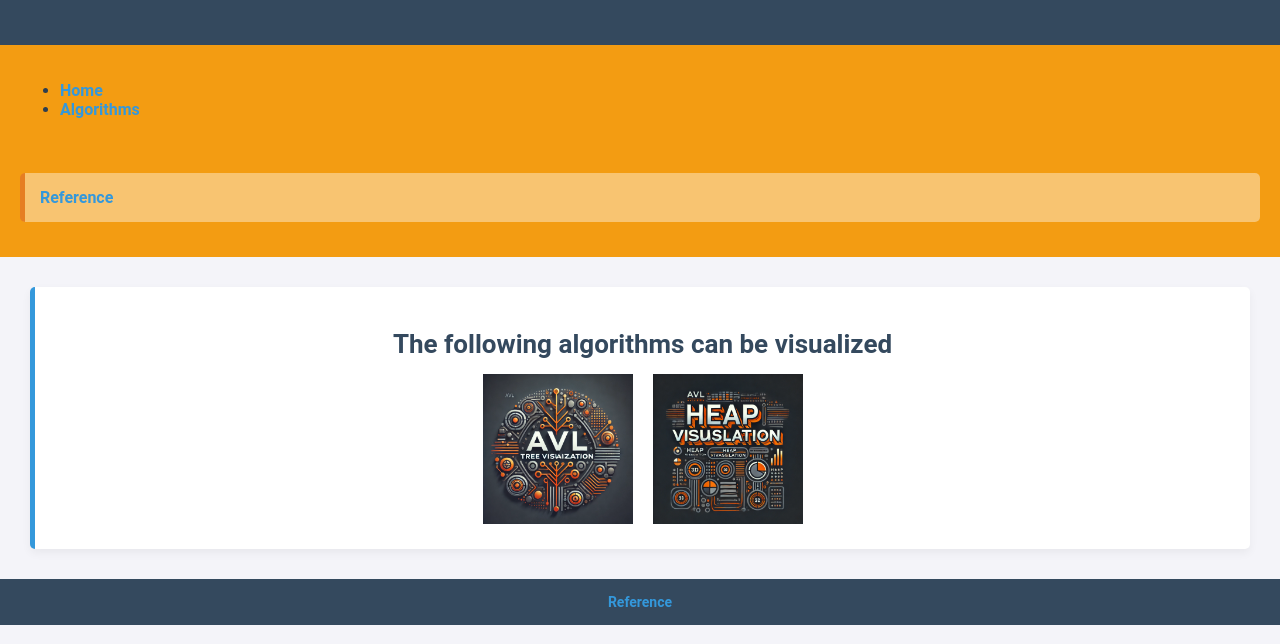
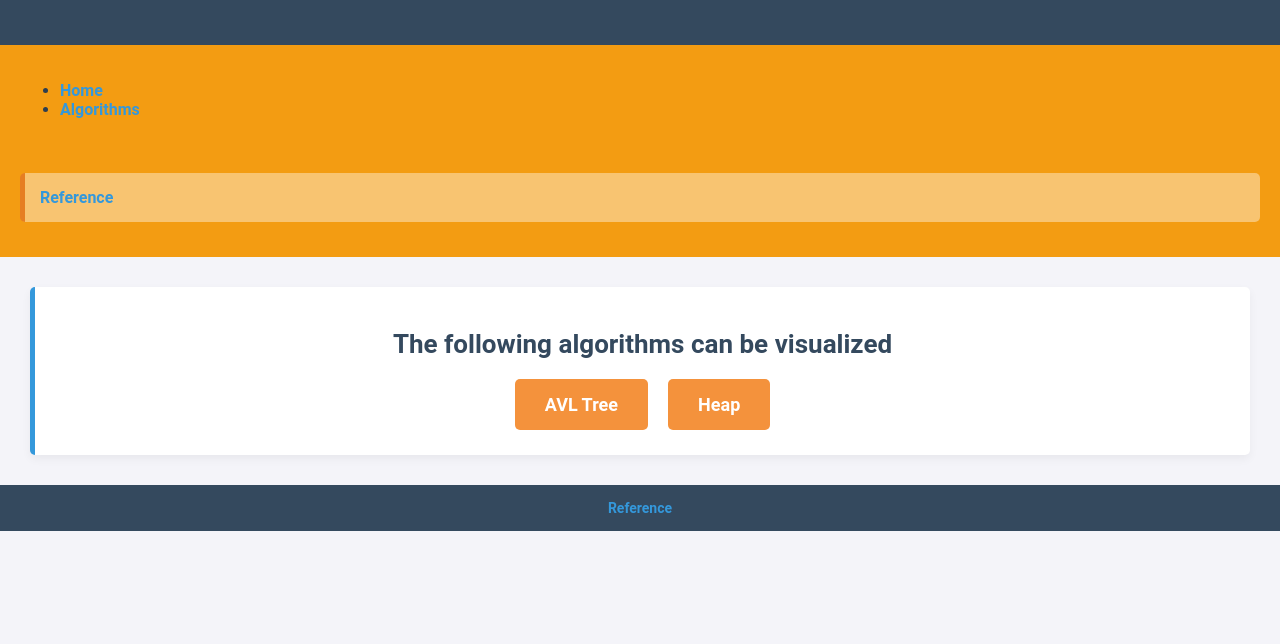
Before and after one commit to Yousuf11211/AVL-Heap-Visualization, a plain HTML site: page Algorithms.html in a window 1280 px wide. Shown: the part 156-800 px from the top of the page. Drawn offline with Linux system fonts and the light colour scheme.

Commit message:
Project complete

```diff
--- a/Algorithms.html
+++ b/Algorithms.html
@@ -27,12 +27,11 @@
 
         <!-- Updated image container structure -->
         <div class="image-container">
-            <a href="AVLtree.html">
-                <img src="AVL.webp" alt="AVL Trees" class="algo-image">
-            </a>
-            <a href="Heap.html">
-                <img src="Heap.webp" alt="Heaps" class="algo-image">
-            </a>
+            <div class="button-container">
+                <a href="AVLtree.html" class="algo-button">AVL Tree</a>
+                <a href="Heap.html" class="algo-button">Heap</a>
+            </div>
+
         </div>
     </div>
 
--- a/visualPages.css
+++ b/visualPages.css
@@ -85,26 +85,34 @@ a:hover {
     color: #e74c3c; /* Soft muted red for hover */
 }
 
-/* Image container styling */
-.image-container {
-    display: flex; /* Use flexbox to align images side by side */
-    justify-content: center; /* Center the images horizontally */
-    gap: 20px; /* Add some space between the images */
+/* Center the buttons */
+.button-container {
+    display: flex;
+    justify-content: center;
+    align-items: center;
+    gap: 20px; /* Spacing between buttons */
+    margin-top: 20px; /* Add spacing from other content */
 }
 
-/* General image styling */
-.algo-image {
-    width: 150px; /* Set a width for the images */
-    height: auto; /* Maintain aspect ratio */
-    transition: transform 0.2s ease, filter 0.3s ease; /* Animation effect on hover */
-    position: relative; /* Position relative for overlay */
+/* Style the buttons */
+.algo-button {
+    display: inline-block;
+    padding: 15px 30px; /* Adjust padding for button size */
+    background-color: #f4923c; /* Button color */
+    color: #ffffff; /* Text color */
+    text-decoration: none; /* Remove underline */
+    border-radius: 5px; /* Rounded corners */
+    font-size: 18px; /* Text size */
+    font-weight: bold; /* Bold text */
+    transition: background-color 0.3s ease, transform 0.3s ease; /* Hover effects */
 }
 
-/* Hover effect */
-.algo-image:hover {
-    transform: scale(1.1); /* Enlarge the image slightly on hover */
-    filter: brightness(1.1); /* Brighten the image */
+/* Button hover effect */
+.algo-button:hover {
+    background-color: #f8c471; /* Darker blue on hover */
+    transform: scale(1.05); /* Slightly enlarge on hover */
 }
+
 
 /* Overlay effect */
 .algo-image:hover::after {
```
Also changed, not shown: AVLtree.html (+1 -1 lines), AlgorithmLibrary/AVL.js (+83 -25 lines), Home.html (+3 -2 lines).
